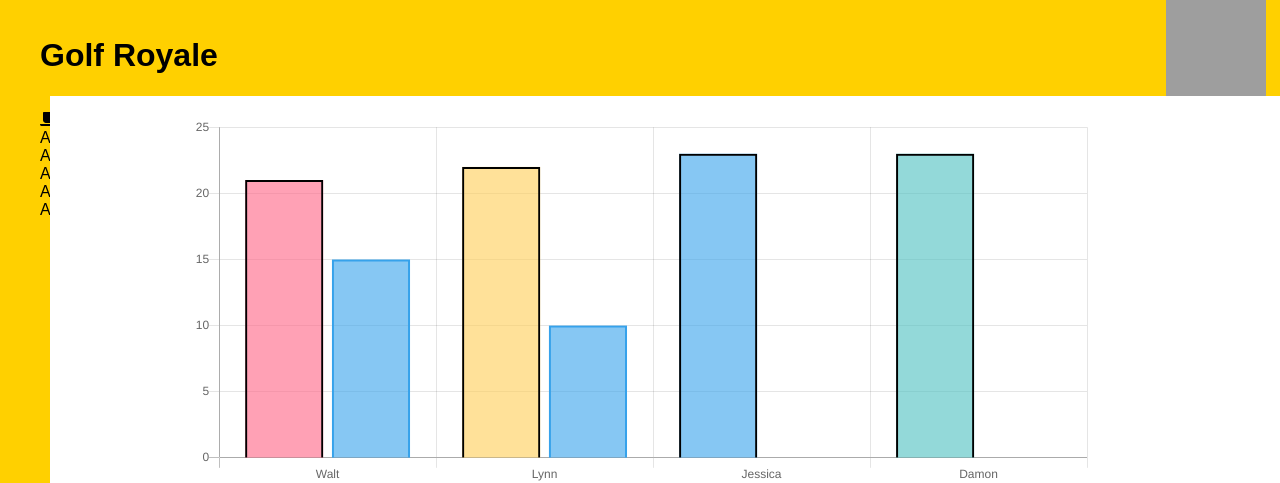
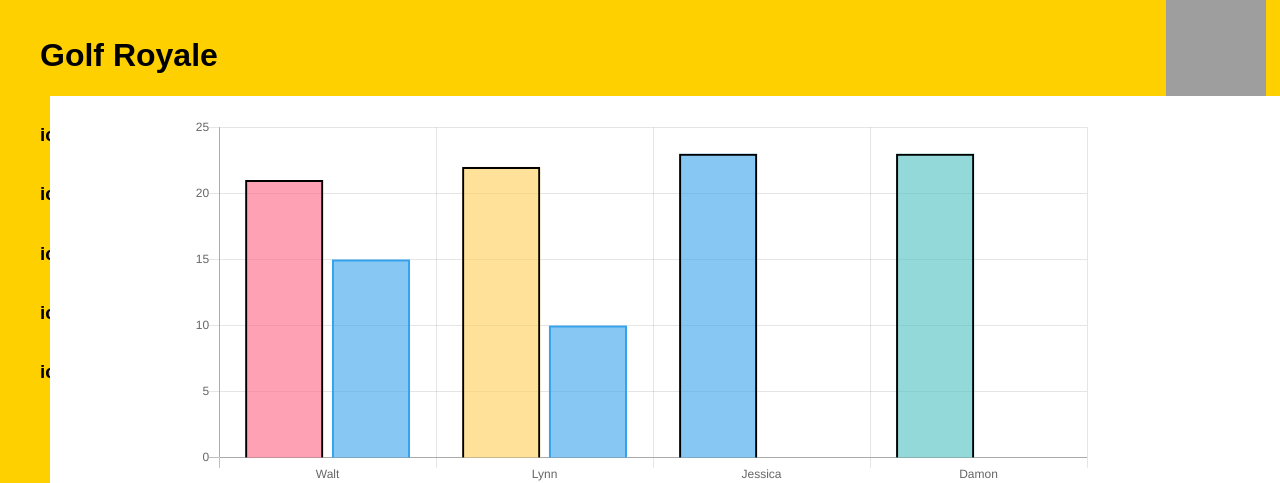
Before and after one commit to WaltDeyzel/scoreboard, a React (Create React App) app: page / in a window 1280 px wide. Shown: the top 483 px of the page. Built offline with nearby package versions, Linux system fonts and the light colour scheme; grey boxes are pictures that could not be loaded.

Commit message:
Deleted problems. Life is good again.

```diff
--- a/src/components/Navbar/Navbar.css
+++ b/src/components/Navbar/Navbar.css
@@ -9,6 +9,14 @@
     overflow-x: hidden; /* Disable horizontal scroll */
   }
 
+  .Tiles{
+    list-style: none;
+    display: flex;
+    flex-flow: column;
+    justify-content: space-around;
+    margin-top: 10px;
+  }
+
 @media (max-width: 700px){
   .Navbar{
     height: 50px;
@@ -16,6 +24,10 @@
     position: fixed; /* Fixed Sidebar (stay in place on scroll) */
     z-index: 1; /* Stay on top */
     bottom: 0;
+  }
+  .Tiles{
+    flex-flow: row;
+    justify-content: space-around;
   }
 }
 .Navbar:hover{
@@ -27,11 +39,3 @@
     width: 160px;
   }
 }
-
-.Things{
-  list-style: none;
-  display: flex;
-  flex-flow: column;
-  justify-content: space-around;
-
-}
--- a/src/components/Navbar/Navbar.js
+++ b/src/components/Navbar/Navbar.js
@@ -1,18 +1,18 @@
 import React from 'react';
 import './Navbar.css';
-import { FontAwesomeIcon } from '@fortawesome/react-fontawesome'
-import { faCoffee } from '@fortawesome/free-solid-svg-icons'
+// import { FontAwesomeIcon } from '@fortawesome/react-fontawesome'
+// import { faCoffee } from '@fortawesome/free-solid-svg-icons'
 
 const navBar = (props) => {
+
     return (
         <div className='Navbar'>
-            <ul className="Things">
-                <li><FontAwesomeIcon icon={faCoffee}/></li>
-                <li>A</li>
-                <li>A</li>
-                <li>A</li>
-                <li>A</li>
-                <li>A</li>
+            <ul className="Tiles">
+                <li><h3>icon</h3></li>
+                <li><h3>icon</h3></li>
+                <li><h3>icon</h3></li>
+                <li><h3>icon</h3></li>
+                <li><h3>icon</h3></li>
             </ul>
         </div>
     );
```
Also changed, not shown: 1 other file (tests, documents, lock files or other folders).
